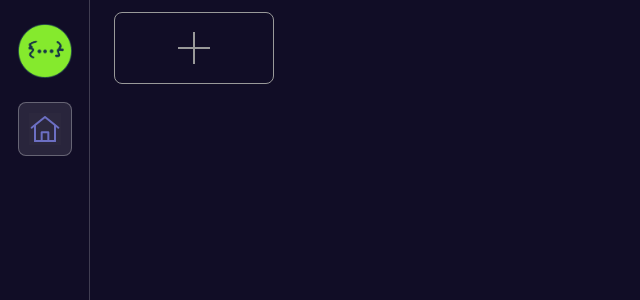
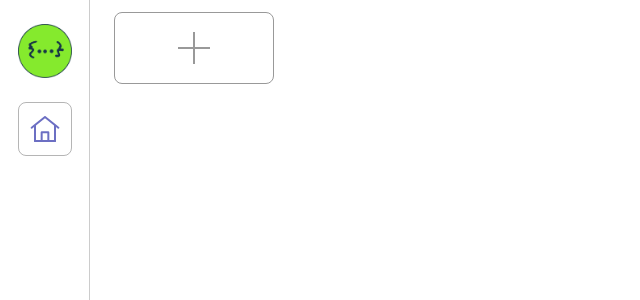
Before and after one commit to FireBushtree/swagger-client, a React (Vite) app: page /home in a window 1280 px wide. Shown: the top 300 px of the page, without its empty margins (0-640 px from the left). Built offline with nearby package versions, Linux system fonts and the light colour scheme.

Commit message:
feat: change to light mode

```diff
--- a/src/layout/default/components/side-bar/index.module.less
+++ b/src/layout/default/components/side-bar/index.module.less
@@ -7,7 +7,7 @@
     display: block;
     width: 1px;
     height: 100%;
-    background: rgba(255, 255, 255, 0.4);
+    background: rgba(0, 0, 0, 0.4);
     position: absolute;
     right: 0;
     top: 0;
@@ -44,9 +44,8 @@
     color: #999999;
 
     &.isActive {
-      background: rgba(255, 255, 255, 0.1);
       border-radius: 8px;
-      border: 1px solid rgba(255, 255, 255, 0.29);
+      border: 1px solid rgba(0, 0, 0, 0.29);
       color: @main-color;
     }
 
--- a/src/layout/default/index.module.less
+++ b/src/layout/default/index.module.less
@@ -1,7 +1,7 @@
 .default {
   width: 100vw;
   height: 100vh;
-  background: @black-color;
+  background: #fff;
   display: flex;
   overflow: hidden;
 
--- a/src/layout/default/index.tsx
+++ b/src/layout/default/index.tsx
@@ -5,9 +5,11 @@ import { useEffect } from 'react'
 
 const Default: React.FC = () => {
   const navigate = useNavigate()
+
   useEffect(() => {
     navigate('/home')
   }, [])
+
   return (
     <div className={styles.default}>
       <SideBar />
--- a/src/pages/document/index.tsx
+++ b/src/pages/document/index.tsx
@@ -22,7 +22,6 @@ export default function Document () {
     const res = await apiInstance.getSwaggerResources()
     if (res.ok) {
       const list = res.data
-      console.log(list)
       const [first] = list
       setResourceList(list)
 
--- a/src/pages/home/components/swagger-item/index.module.less
+++ b/src/pages/home/components/swagger-item/index.module.less
@@ -22,12 +22,12 @@
   }
 
   &Label {
-    color: #efefef;
-    font-size: 18px;
+    font-weight: bold;
+    font-size: 16px;
   }
 
   &Addr {
-    color: rgba(255, 255, 255, 0.5);
+    color: #aaa;
     font-size: 14px;
     padding-top: 12px;
     overflow: hidden;
--- a/src/pages/home/components/swagger-item/index.tsx
+++ b/src/pages/home/components/swagger-item/index.tsx
@@ -51,7 +51,7 @@ const SwaggerItem: React.FC<SwaggerItemProps> = (props) => {
 
   return (
     <div className={styles.swaggerItem} onClick={openDocument}>
-      <div className={styles.swaggerItemName}>{record.name}</div>
+      <div className={styles.swaggerItemLabel}>{record.name}</div>
       <div className={styles.swaggerItemAddr}>{record.address}</div>
 
       <div className={`${styles.swaggerItemAction} ${styles.edit}`}>
--- a/src/pages/home/index.module.less
+++ b/src/pages/home/index.module.less
@@ -1,6 +1,6 @@
 .home {
   padding: 12px;
-  color: #fff;
+  color: #333;
   height: 100%;
   overflow: auto;
   box-sizing: border-box;
```
